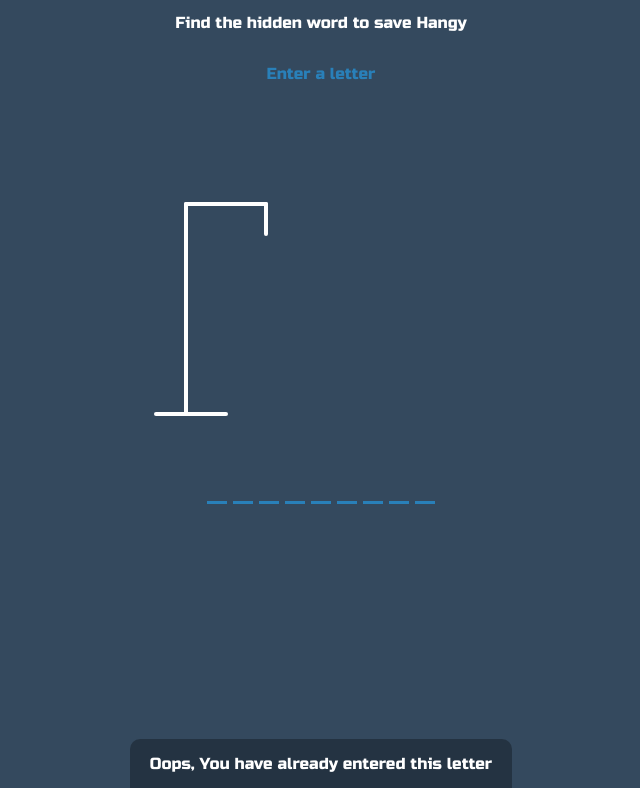
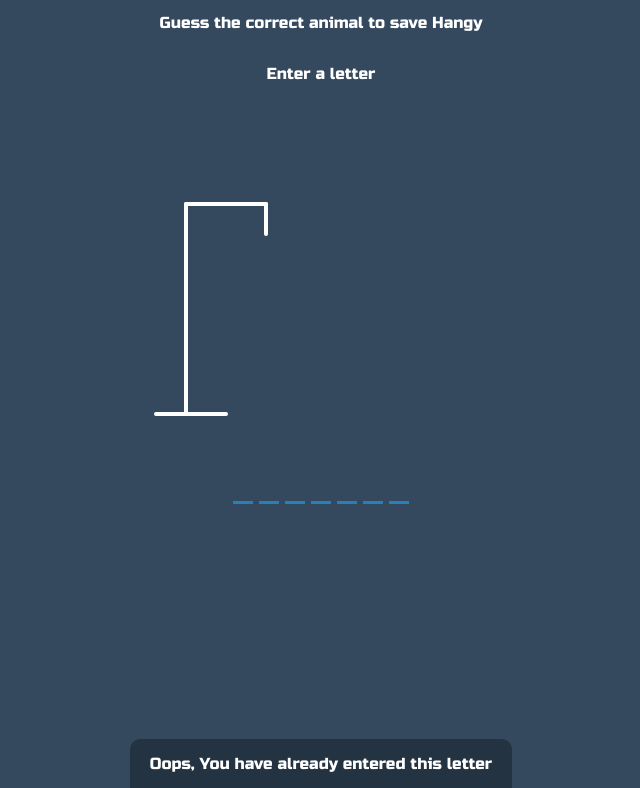
Before and after one commit to Akndju/Hangman, a plain HTML site: page index.html in a window 1280 px wide. Shown: the part 62-850 px from the top of the page, without its empty margins (319-959 px from the left). Drawn offline with Linux system fonts and the light colour scheme.

Commit message:
Fixed capitalization

```diff
--- a/index.html
+++ b/index.html
@@ -8,9 +8,8 @@
   </head>
   <body>
     <h1>Hangy the Hangman</h1>
-    <p>Find the hidden word to save Hangy</p>
-
-    <div class="heading"><p>Enter a letter</p></div>
+    <p>Guess the correct animal to save Hangy</p>
+    <p>Enter a letter</p>
 
     <div class="game-container">
       <svg height="250" width="200" class="figure-container">
--- a/script.js
+++ b/script.js
@@ -7,7 +7,41 @@ const finalMessage = document.getElementById('final-message');
 
 const figureParts = document.querySelectorAll('.figure-part');
 
-const words = ['Application', 'Hangman', 'Education', 'Interface'];
+// fetch('https://random-word-api.herokuapp.com/word?number=25')
+//   .then((res) => res.json())
+//   .then((data) => words.concat(data));
+
+let words = [
+  'antelope',
+  'kitten',
+  'mouse',
+  'elephant',
+  'monkey',
+  'goat',
+  'python',
+  'zebra',
+  'lizard',
+  'rhinoceros',
+  'cat',
+  'dog',
+  'cockroach',
+  'tiger',
+  'lion',
+  'dragonfly',
+  'grasshopper',
+  'wolf',
+  'scorpion',
+  'hyena',
+  'jaguar',
+  'panther',
+  'giraffe',
+  'porcupine',
+  'sardine',
+  'tilapia',
+  'goldfish',
+  'cheetah',
+  'eel',
+];
 
 let selectedWord = words[Math.floor(Math.random() * words.length)];
 
@@ -63,7 +97,7 @@ function displayWord() {
 
 window.addEventListener('keydown', (e) => {
   if (e.keyCode >= 65 && e.keyCode <= 90) {
-    const letter = e.key;
+    const letter = e.key.toLocaleLowerCase();
 
     if (selectedWord.includes(letter)) {
       if (!correctLetters.includes(letter)) {
--- a/style.css
+++ b/style.css
@@ -18,10 +18,6 @@ body {
 
 h1 {
   margin: 20px 0 0;
-}
-
-.heading {
-  color: #2980b9;
 }
 
 .game-container {
```
